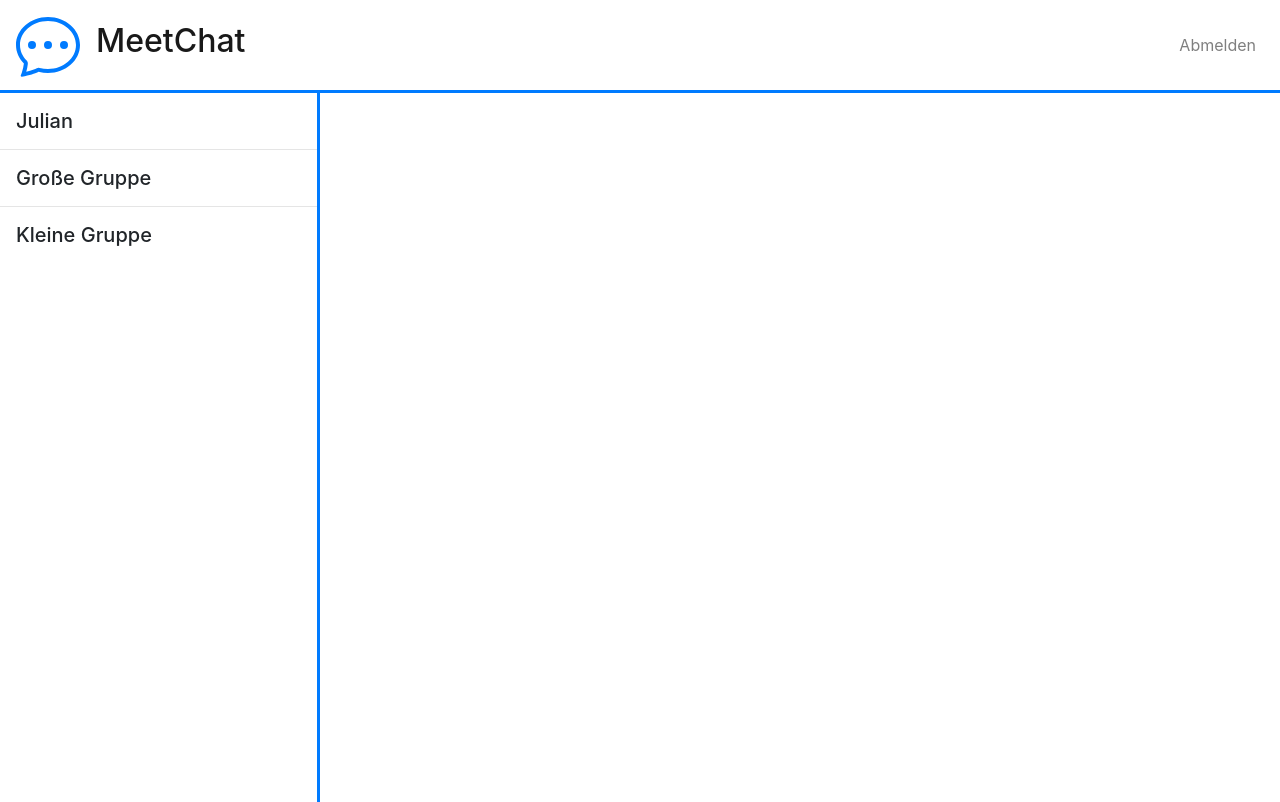
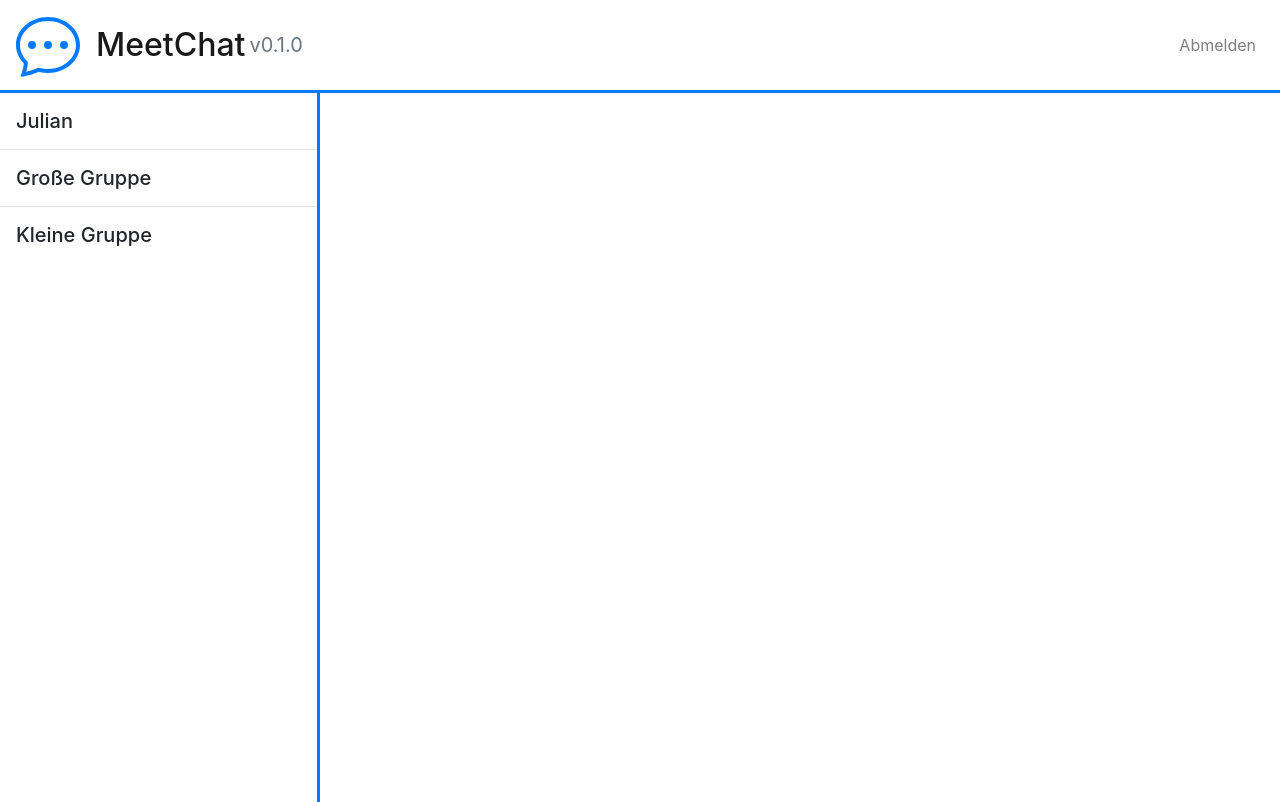
Before and after one commit to educorvi/edi.meetchat, a Vue app: page / in a window 1280 px wide. Built offline with nearby package versions, Linux system fonts and the light colour scheme.

Commit message:
version eingeblendet

```diff
--- a/src/components/Headbar.vue
+++ b/src/components/Headbar.vue
@@ -4,6 +4,7 @@
             <b-navbar-brand class="mr-5 brand">
                 <b-icon-chat-dots class="mr-3" variant="primary" style="height: 8vh; width: auto"/>
                 <h2>MeetChat</h2>
+                <p class="text-muted ml-1">v{{version}}</p>
             </b-navbar-brand>
             <b-navbar-toggle target="collapse"></b-navbar-toggle>
 
@@ -22,10 +23,12 @@
     //@vuese
     //Navbar zur Navigation
 
+    import {mapGetters} from "vuex"
     export default {
         name: "Headbar",
         components: {},
         computed: {
+            ...mapGetters(["version"])
         },
         methods: {
 
@@ -38,6 +41,12 @@
         display: flex;
         align-items: center;
     }
+
+    .brand > * {
+        margin: 0;
+        padding: 0;
+    }
+
 
     #bar {
         position: sticky;
--- a/src/store/index.js
+++ b/src/store/index.js
@@ -5,6 +5,7 @@ Vue.use(Vuex)
 
 export default new Vuex.Store({
   state: {
+    version: process.env.PACKAGE_VERSION ||'0.0.0',
     chats: [
       {
         name: "Julian",
@@ -32,6 +33,7 @@ export default new Vuex.Store({
   },
   getters: {
     chats: state => state.chats,
-    activeChat: state => state.activeChat
+    activeChat: state => state.activeChat,
+    version: state => state.version
   }
 })
--- a/vue.config.js
+++ b/vue.config.js
@@ -1,3 +1,16 @@
+const webpack = require('webpack');
+const fs = require('fs');
+const packageJson = fs.readFileSync('./package.json');
+const version = JSON.parse(packageJson).version || 0;
 module.exports = {
+  configureWebpack: {
+    plugins: [
+      new webpack.DefinePlugin({
+        'process.env': {
+          PACKAGE_VERSION: '"' + version + '"'
+        }
+      })
+    ]
+  },
   publicPath: ''
 }
```
